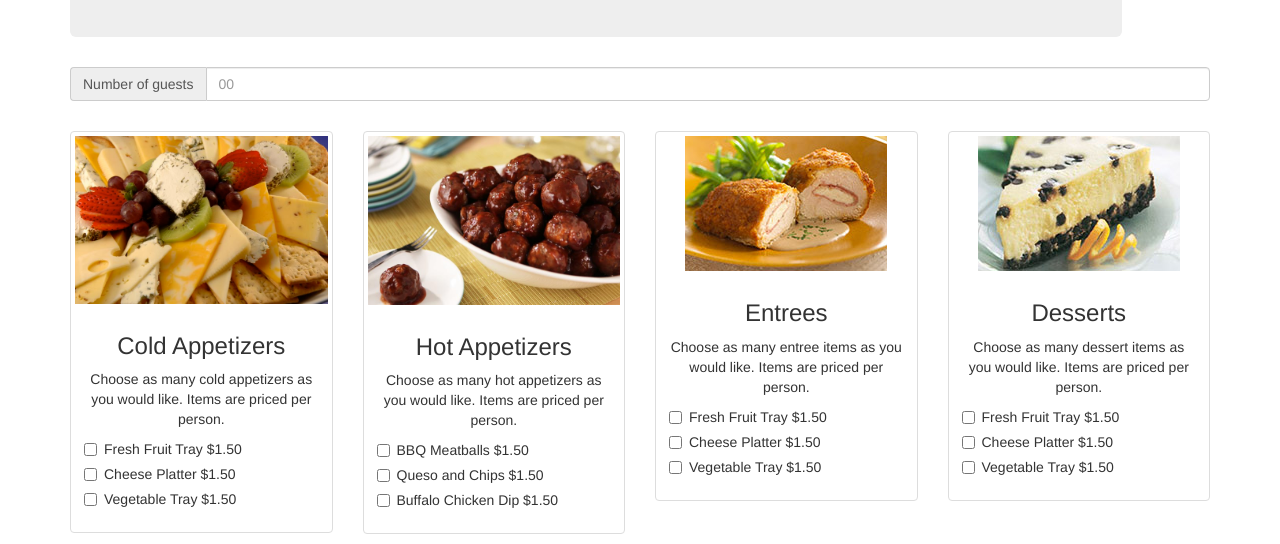
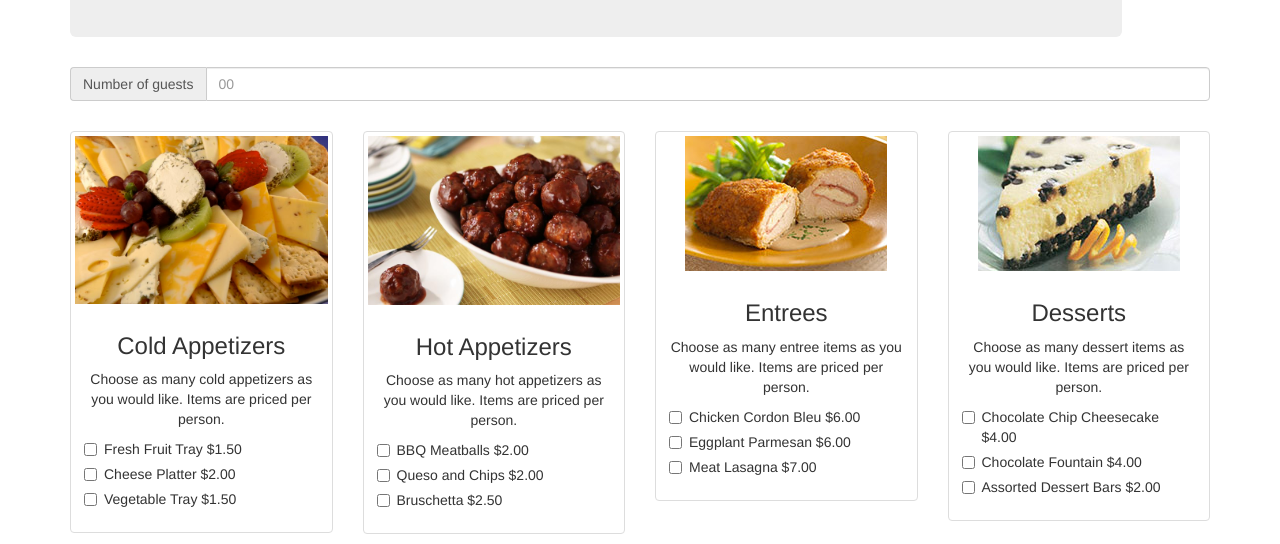
Before and after one commit to jillmars/Saints-Catering-Estimator, a plain HTML site: page index.html in a window 1280 px wide. Shown: the part 408-952 px from the top of the page. Drawn offline with Linux system fonts and the light colour scheme.

Commit message:
Edited entrees and desserts

```diff
--- a/index.html
+++ b/index.html
@@ -86,6 +86,8 @@
         <!-- Page Features -->
         <div class="row text-center">
 
+        <!-- Menu Items -->
+
             <div class="col-md-3 col-sm-6 hero-feature">
                 <div class="thumbnail">
                     <img src="img/Cheese_Platter.jpg" alt="cheese platter">
@@ -96,7 +98,7 @@
                                 <label><input type="checkbox" value="1.50">Fresh Fruit Tray $1.50</label>
                             </div>
                             <div class="checkbox" align="left">
-                                <label><input type="checkbox" value="1.50">Cheese Platter $1.50</label>
+                                <label><input type="checkbox" value="2.00">Cheese Platter $2.00</label>
                             </div>
                             <div class="checkbox" align="left">
                                 <label><input type="checkbox" value="1.50">Vegetable Tray $1.50</label>
@@ -106,22 +108,20 @@
                             <a href="#" class="btn btn-primary">Buy Now!</a> <a href="#" class="btn btn-default">More Info</a>
                         </p> -->
 
-                                <!-- Single button drop list
+                                <!-- Single button drop list from bootstrap file
 
                                 <div class="btn-group">
                                     <button data-toggle="dropdown" class="btn btn-default dropdown-toggle">Checked option <span class="caret"></span></button>
                                         <ul class="dropdown-menu">
                                         <li><input type="radio" id="ID" name="NAME" value="VALUE"><label for="ID">Label</label></li>
-
                                         </ul>
                                     </div>
                                         -->
-
-                                        <!-- Other items -->
-
                     </div>
                 </div>
             </div>
+
+        <!-- Jill's code resumes with more Menu items -->
 
             <div class="col-md-3 col-sm-6 hero-feature">
                 <div class="thumbnail">
@@ -130,13 +130,13 @@
                         <h3>Hot Appetizers</h3>
                          <p>Choose as many hot appetizers as you would like. Items are priced per person.</p>
                             <div class="checkbox" align="left">
-                                <label><input type="checkbox" value="1.50">BBQ Meatballs $1.50</label>
+                                <label><input type="checkbox" value="2.00">BBQ Meatballs $2.00</label>
                             </div>
                             <div class="checkbox" align="left">
-                                <label><input type="checkbox" value="1.50">Queso and Chips $1.50</label>
+                                <label><input type="checkbox" value="2.00">Queso and Chips $2.00</label>
                             </div>
                             <div class="checkbox" align="left">
-                                <label><input type="checkbox" value="1.50">Buffalo Chicken Dip $1.50</label>
+                                <label><input type="checkbox" value="2.50">Bruschetta $2.50</label>
                             </div>
                     </div>
                 </div>
@@ -149,13 +149,13 @@
                         <h3>Entrees</h3>
                          <p>Choose as many entree items as you would like. Items are priced per person.</p>
                             <div class="checkbox" align="left">
-                                <label><input type="checkbox" value="1.50">Fresh Fruit Tray $1.50</label>
+                                <label><input type="checkbox" value="6.00">Chicken Cordon Bleu $6.00</label>
                             </div>
                             <div class="checkbox" align="left">
-                                <label><input type="checkbox" value="1.50">Cheese Platter $1.50</label>
+                                <label><input type="checkbox" value="6.00">Eggplant Parmesan $6.00</label>
                             </div>
                             <div class="checkbox" align="left">
-                                <label><input type="checkbox" value="1.50">Vegetable Tray $1.50</label>
+                                <label><input type="checkbox" value="7.00">Meat Lasagna $7.00</label>
                             </div>
                     </div>
                 </div>
@@ -168,13 +168,13 @@
                         <h3>Desserts</h3>
                          <p>Choose as many dessert items as you would like. Items are priced per person.</p>
                             <div class="checkbox" align="left">
-                                <label><input type="checkbox" value="1.50">Fresh Fruit Tray $1.50</label>
+                                <label><input type="checkbox" value="4.00">Chocolate Chip Cheesecake $4.00</label>
                             </div>
                             <div class="checkbox" align="left">
-                                <label><input type="checkbox" value="1.50">Cheese Platter $1.50</label>
+                                <label><input type="checkbox" value="4.00">Chocolate Fountain $4.00</label>
                             </div>
                             <div class="checkbox" align="left">
-                                <label><input type="checkbox" value="1.50">Vegetable Tray $1.50</label>
+                                <label><input type="checkbox" value="2.00">Assorted Dessert Bars $2.00</label>
                             </div>
                     </div>
                 </div>
```
Also changed, not shown: css/heroic-features.css (line endings or trailing spaces).
